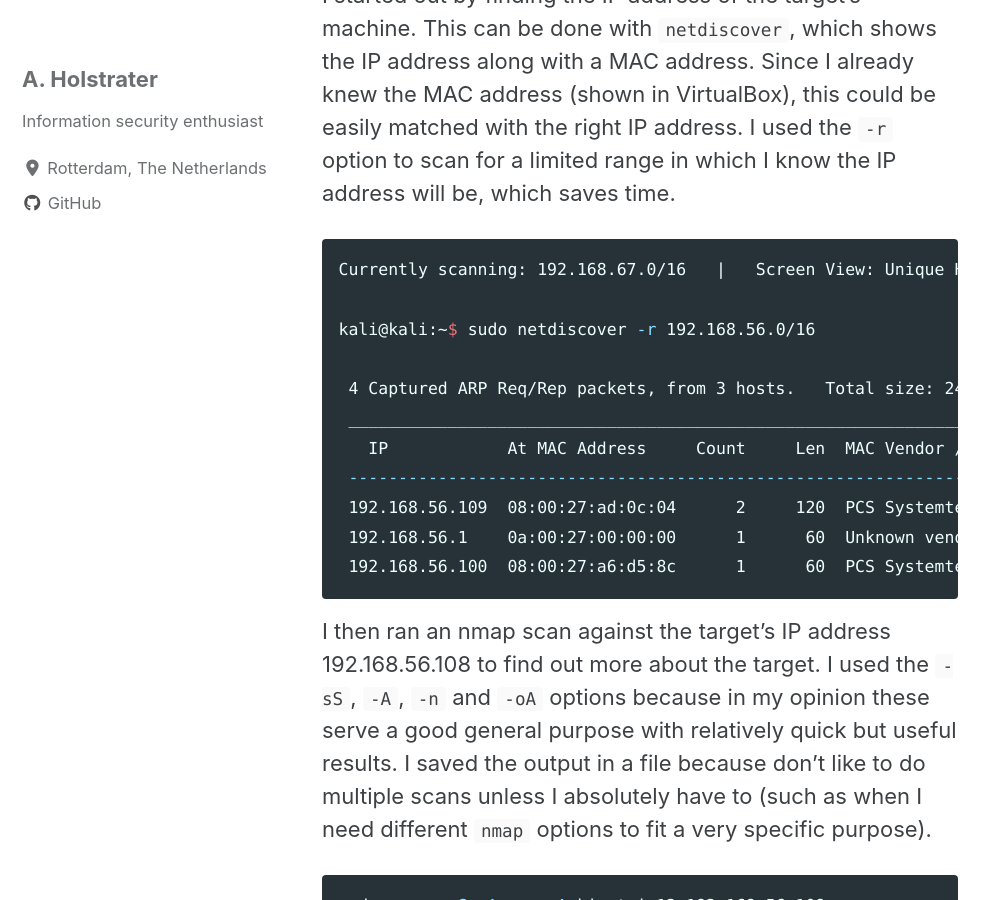
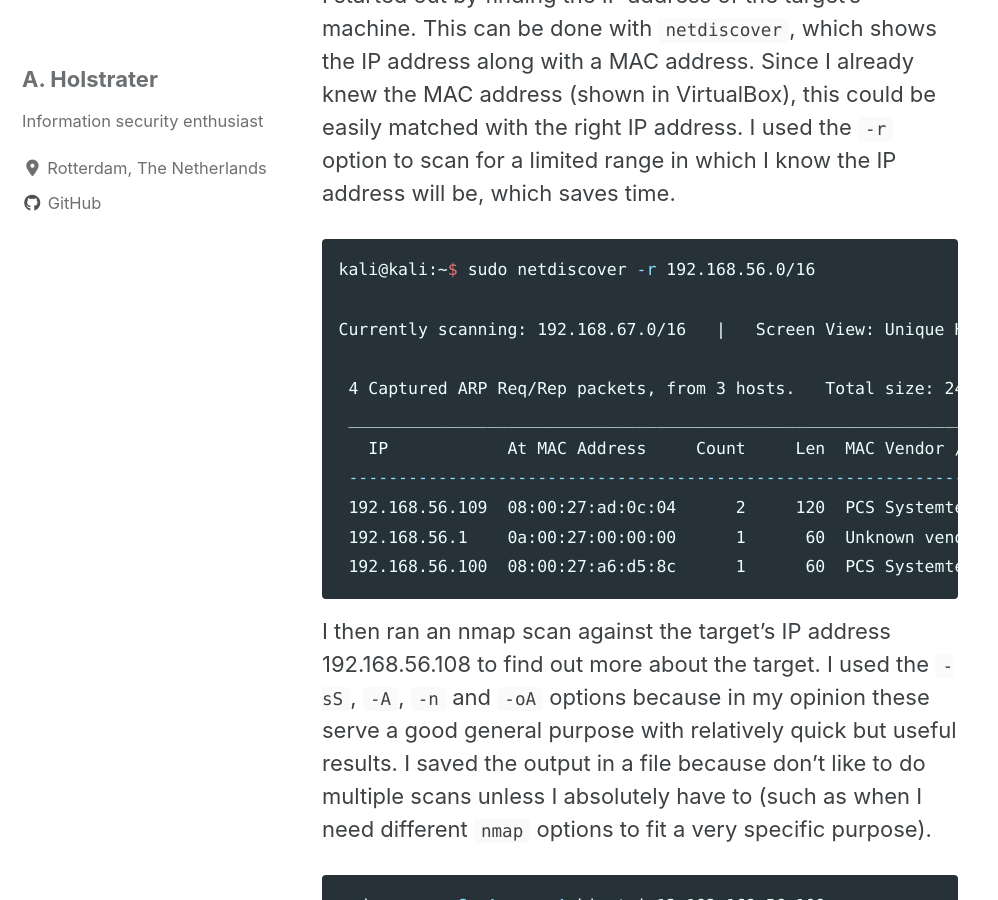
Before and after one commit to holstrater/holstrater.github.io, a Jekyll site: the page built from _posts/2020-05-01-kioptrix12.md, in a window 1280 px wide and 900 px high, scrolled down 501 px. Shown: the whole window, without its empty margins (0-998 px from the left). Built offline with Jekyll 4.4.1, drawn with Linux system fonts in a browser that asks for light colours; cached includes are drawn as plain includes; nearby versions of some CDN libraries.

````diff
--- a/_posts/2020-05-01-kioptrix12.md
+++ b/_posts/2020-05-01-kioptrix12.md
@@ -10,9 +10,9 @@ header:
 I started out by finding the IP address of the target's machine. This can be done with `netdiscover`, which shows the IP address along with a MAC address. Since I already knew the MAC address (shown in VirtualBox), this could be easily matched with the right IP address. I used the `-r` option to scan for a limited range in which I know the IP address will be, which saves time.
 
 ```bash
+kali@kali:~$ sudo netdiscover -r 192.168.56.0/16
+
 Currently scanning: 192.168.67.0/16   |   Screen View: Unique Hosts
-
-kali@kali:~$ sudo netdiscover -r 192.168.56.0/16
 
  4 Captured ARP Req/Rep packets, from 3 hosts.   Total size: 240
  _____________________________________________________________________________
````
